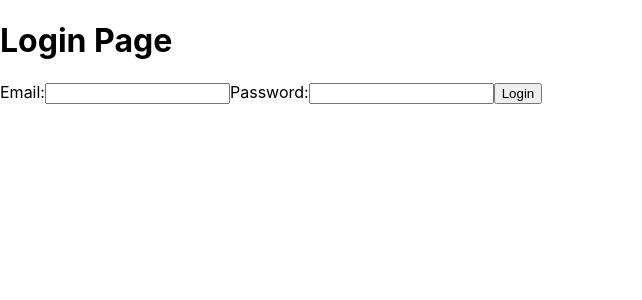
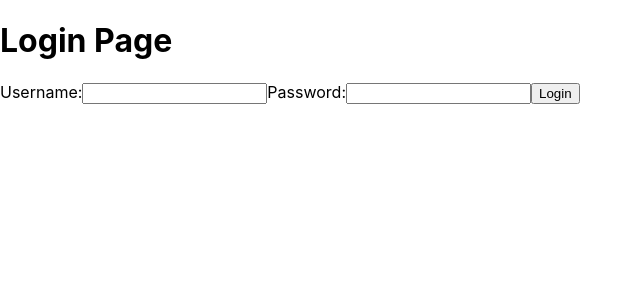
Before and after one commit to LucasRamosLobo/lexart-front, a React (Create React App) app: page /login in a window 1280 px wide. Shown: the top 300 px of the page, without its empty margins (0-642 px from the left). Built offline with nearby package versions, Linux system fonts and the light colour scheme.

Commit message:
feat: salva token ao logar

```diff
--- a/src/components/Login.js
+++ b/src/components/Login.js
@@ -3,7 +3,7 @@ import axios from 'axios';
 
 const LoginForm = () => {
   const [loginData, setLoginData] = useState({
-    email: '',
+    username: '',
     password: '',
   });
 
@@ -15,21 +15,27 @@ const LoginForm = () => {
   const handleLogin = async (e) => {
     e.preventDefault();
     try {
-      // Make a POST request to the login endpoint
-      const response = await axios.post('/api/login', loginData);
+      const response = await axios.post('https://lexart-back-ecru.vercel.app/api/login', loginData);
+
+      if (response.data.token) {
+
+        localStorage.setItem('token', response.data.token);
+        console.log('Token saved to localStorage:', response.data.token);
+      }
+
       console.log('Login successful:', response.data);
-      // Handle success, redirect or show a success message
+
     } catch (error) {
       console.error('Login failed:', error.response.data);
-      // Handle error, show an error message
+
     }
   };
 
   return (
     <form onSubmit={handleLogin}>
       <label>
-        Email:
-        <input type="email" name="email" value={loginData.email} onChange={handleInputChange} />
+        Username:
+        <input type="text" name="username" value={loginData.username} onChange={handleInputChange} />
       </label>
       <label>
         Password:
```
